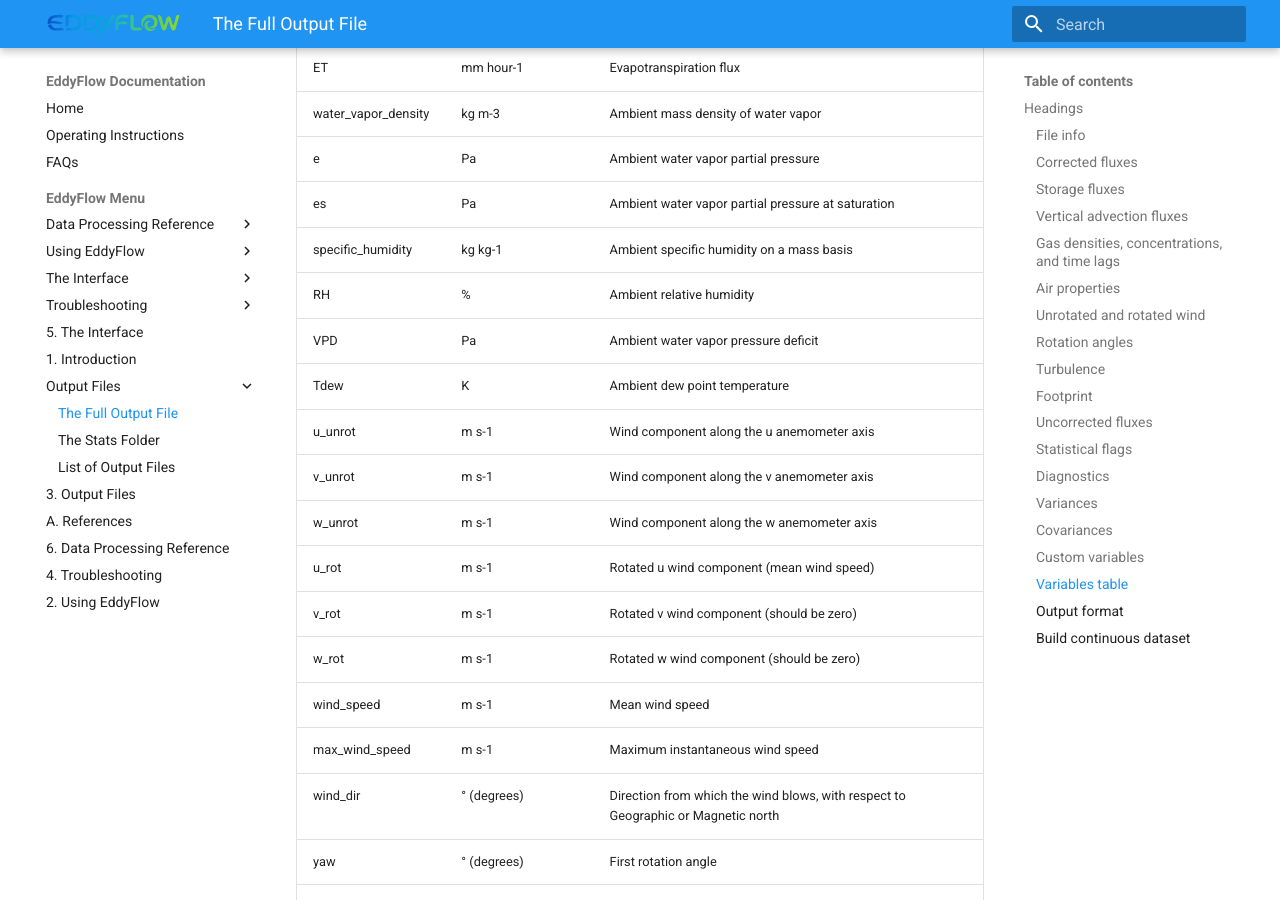
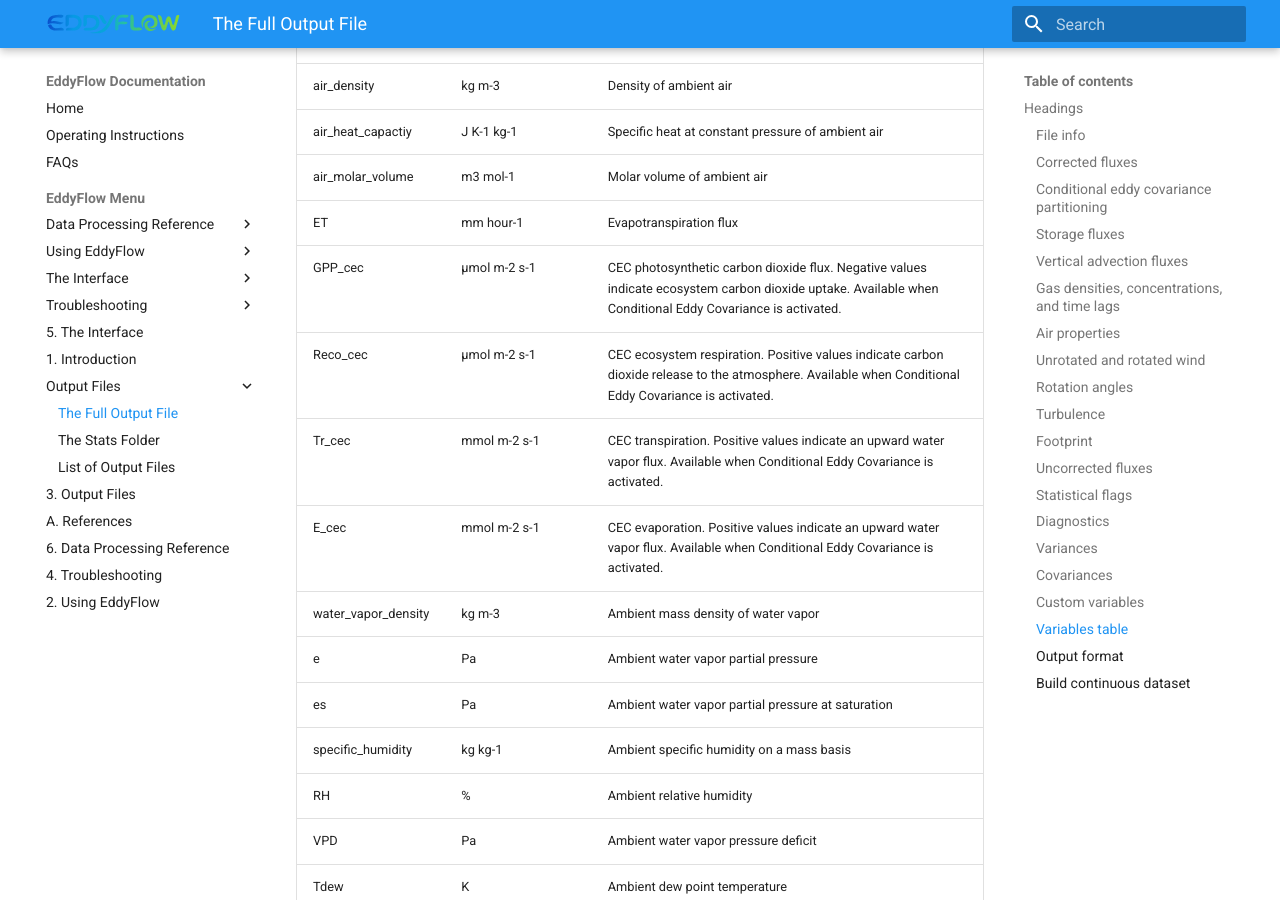
Before and after one commit to kebasaa/eddyflow-documentation, an MkDocs documentation site: the page built from docs/topics/output-files-full-output.md, in a window 1280 px wide and 900 px high, scrolled down 5071 px. Built offline with MkDocs 1.6.1 and Material for MkDocs 9.7.7, drawn with Linux system fonts in a browser that asks for light colours; some of the changed text lies outside the part shown.

Commit message:
Add Conditional Eddy Covariance (Zahn et al. 2022)

```diff
--- a/docs/topics/output-files-full-output.md
+++ b/docs/topics/output-files-full-output.md
@@ -16,6 +16,10 @@ The first row in the file (when opened in a spreadsheet) gives the top-level hea
 ### Corrected fluxes
 
 - Net vertical turbulent fluxes of momentum, sensible heat, latent heat and all available gases, calculated from uncorrected fluxes, by correcting for spectral attenuations, air density fluctuations and instrument-specific effects, as applicable. Quality flags and random uncertainty estimates are provided for all fluxes.
+
+### Conditional eddy covariance partitioning
+
+- When [Conditional Eddy Covariance](conditional-eddy-covariance.md#top) is activated, the full output includes evapotranspiration partitioned into transpiration and evaporation and net carbon dioxide flux partitioned into photosynthetic uptake and ecosystem respiration.
 
 ### Storage fluxes
 
@@ -122,6 +126,10 @@ The following table summarizes all output results available in the rich output f
 | air_heat_capactiy | J K-1 kg-1 | Specific heat at constant pressure of ambient air |
 | air_molar_volume | m3 mol-1 | Molar volume of ambient air |
 | ET | mm hour-1 | Evapotranspiration flux |
+| GPP_cec | µmol m-2 s-1 | CEC photosynthetic carbon dioxide flux. Negative values indicate ecosystem carbon dioxide uptake. Available when Conditional Eddy Covariance is activated. |
+| Reco_cec | µmol m-2 s-1 | CEC ecosystem respiration. Positive values indicate carbon dioxide release to the atmosphere. Available when Conditional Eddy Covariance is activated. |
+| Tr_cec | mmol m-2 s-1 | CEC transpiration. Positive values indicate an upward water vapor flux. Available when Conditional Eddy Covariance is activated. |
+| E_cec | mmol m-2 s-1 | CEC evaporation. Positive values indicate an upward water vapor flux. Available when Conditional Eddy Covariance is activated. |
 | water_vapor_density | kg m-3 | Ambient mass density of water vapor |
 | e | Pa | Ambient water vapor partial pressure |
 | es | Pa | Ambient water vapor partial pressure at saturation |
--- a/mkdocs.yml
+++ b/mkdocs.yml
@@ -58,6 +58,7 @@ nav:
         - "Detecting and Compensating Time Lags": topics/time-lag-detect-correct.md
         - "'w-boost' Bug Correction": topics/w-boost-correction.md
       - "Calculating Fluxes":
+        - "Conditional Eddy Covariance": topics/conditional-eddy-covariance.md
         - "Calculating Multipliers for Spectroscopic Corrections (LI-7700)": topics/calculate-li-7700-multipliers.md
         - "Calculating Fluxes for the LI-7200 and LI-7700": topics/calculate-flux-7200-and-7700.md
         - "Calculating Fluxes Level 0 (uncorrected fluxes)": topics/calculate-flux-level-0.md
```
Also changed, not shown: docs/reference/manuals.md (+1 -0 lines), docs/topics/advanced-settings-processing.md (+2 -1 lines), docs/topics/conditional-eddy-covariance.md (added, +71 -0 lines), docs/topics/raw-processing-options.md (+6 -0 lines), docs/topics/references.md (+1 -1 lines), 1 other file.
